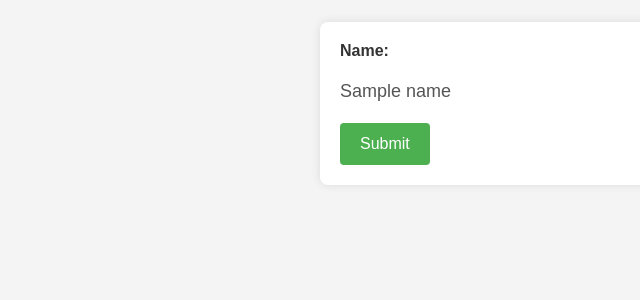
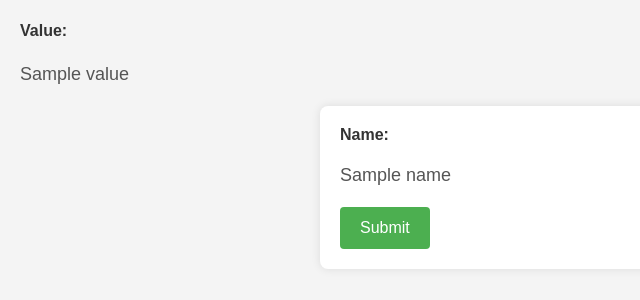
Before and after one commit to ArjunMadana/tidal-hackathon-education, a Flask app: template Web/templates/results.html in a window 1280 px wide. Shown: the part 58-358 px from the top of the page, without its empty margins (0-640 px from the left). Run offline with Flask 3, Linux system fonts and the light colour scheme; the template is opened without the code that fills it: most values are stand-ins (such as "Sample title", 1, 10 or a date in 2020).

Commit message:
integrate prediction

```diff
--- a/Web/app.py
+++ b/Web/app.py
@@ -1,4 +1,5 @@
 from flask import Flask, request, render_template, redirect, url_for
+from run import run
 
 app = Flask(__name__)
 
@@ -25,11 +26,13 @@ def process_results():
     scholar = request.form['ScholarshipHolder']
     intl = request.form['International']
 
-    return redirect(url_for('results', name=name))
+    value = run(marital, attendance, prev_qual, displaced, special_needs, debtor, tuition, gender, scholar, intl, age, gpa)
+
+    return redirect(url_for('results', value=value, name=name))
 
 @app.route('/results/<name>')
-def results(name):
-    return render_template('results.html', name=name)
+def results(value,name):
+    return render_template('results.html', name=name, value=value)
 
 
 if __name__=='__main__':
--- a/Web/templates/results.html
+++ b/Web/templates/results.html
@@ -72,9 +72,13 @@
         <h1>Survey Results</h1>
     </header>
 
+    <h4>Value:</h4>
+    <p>{{ value }}</p>
+
     <form>
         <label for="prediction">Name:</label>
         <p>{{ name }}</p>
+
 
         <button type="submit">Submit</button>
     </form>
```
Also changed, not shown: Web/run.py (renamed from run.py).
